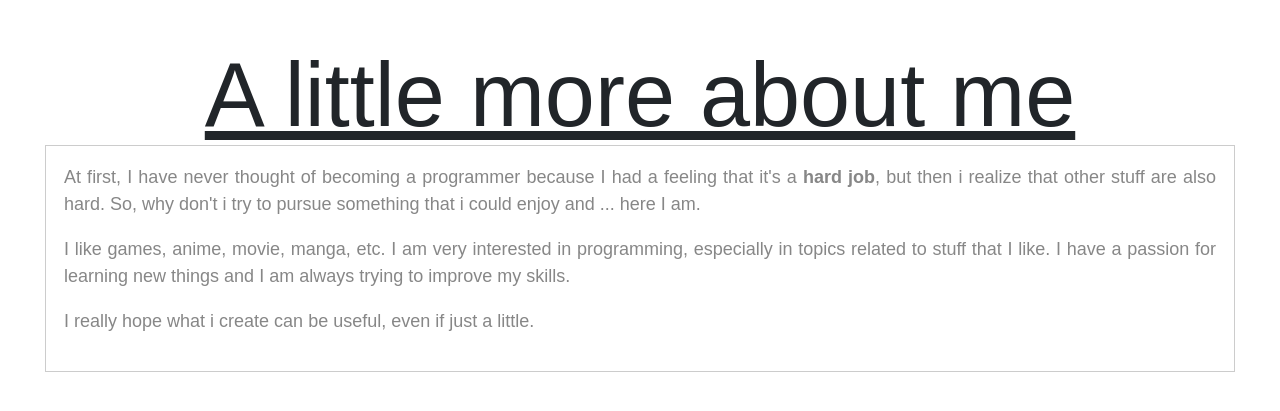
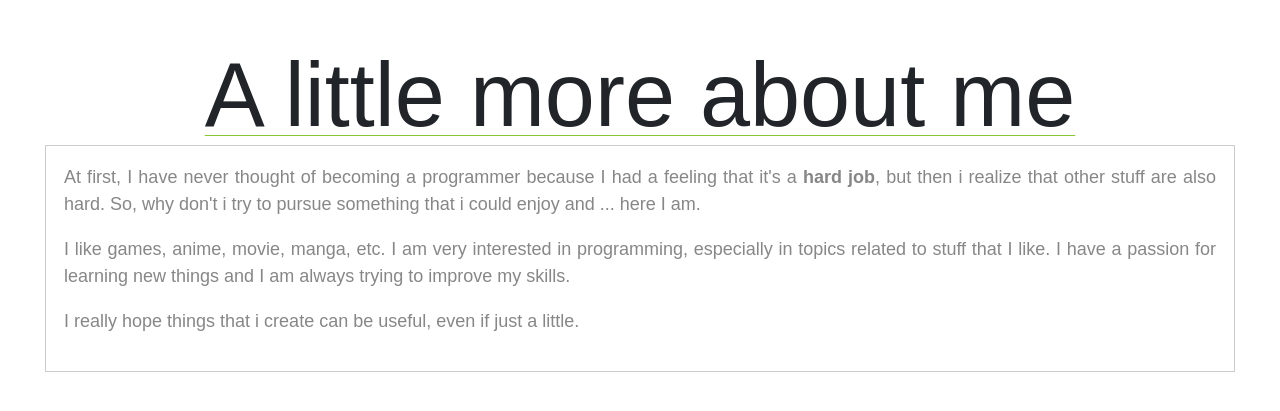
Before and after one commit to Dadangdut33/dadangdut33.github.io, a React (Create React App) app: page / in a window 1280 px wide. Shown: the part 1459-1870 px from the top of the page. Built offline with nearby package versions, Linux system fonts and the light colour scheme; a web font is replaced by a local one.

Commit message:
underline change

```diff
--- a/src/Components/MainPage/About.jsx
+++ b/src/Components/MainPage/About.jsx
@@ -27,7 +27,7 @@ export default function MainPage() {
 	return (
 		<section className='center-flex-column' id='about-me'>
 			<div className='center-horizontal-vertical justify wrap-mid'>
-				<h1 className='display-1 text-decoration-underline text-center' style={{ paddingBottom: "6px" }}>
+				<h1 className='display-1 text-center underline-1' style={{ paddingBottom: "6px" }}>
 					A little more about me
 				</h1>
 				<motion.div className='content-outline' ref={contentRef} initial='hidden' animate={contentInView ? "visible" : "hidden"} variants={contentVariants} style={{ overflow: "hidden" }}>
@@ -45,7 +45,7 @@ export default function MainPage() {
 						I like games, anime, movie, manga, etc. I am very interested in programming, especially in topics related to stuff that I like. I have a passion for learning new things and I am always trying to
 						improve my skills.
 					</p>
-					<p className='subtle-text'>I really hope what i create can be useful, even if just a little.</p>
+					<p className='subtle-text'>I really hope things that i create can be useful, even if just a little.</p>
 				</motion.div>
 			</div>
 		</section>
--- a/src/css/index.css
+++ b/src/css/index.css
@@ -81,6 +81,13 @@ footer {
 .content-outline {
     outline: 1px solid #ccc;
     outline-offset: 1rem;
+}
+
+.underline-1 {
+    text-decoration: underline;
+    text-decoration-color: rgb(135, 196, 55);
+    text-decoration-thickness: 0.5px;
+    text-underline-offset: 0.1em;
 }
 
 .justify {
```
